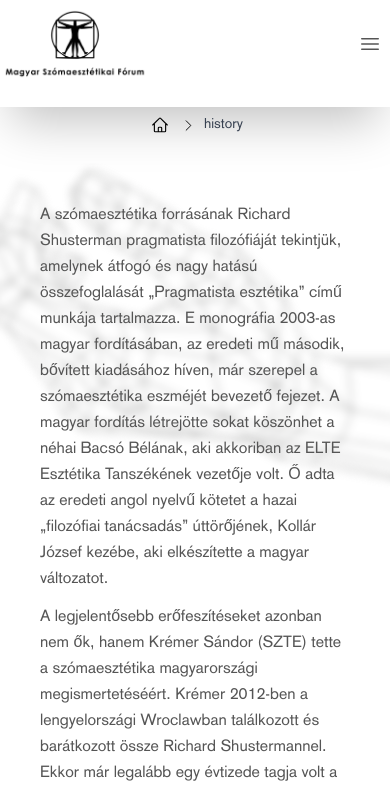
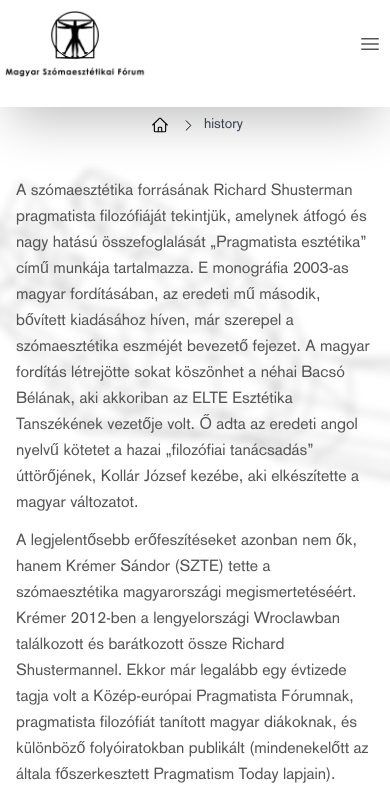
Before and after one commit to balumartin/hfs-app, a Next.js app: page /history in a window 390 px wide. Shown: the top 789 px of the page. Built offline with nearby package versions, Linux system fonts and the light colour scheme.

Commit message:
fix media

```diff
--- a/src/app/globals.css
+++ b/src/app/globals.css
@@ -80,7 +80,7 @@ a {
   }
 
   .p-container {
-    @apply p-6 lg:p-20 2xl:p-6;
+    @apply lg:p-6 xl:p-20 2xl:p-6;
   }
 
   .b-container {
--- a/src/app/members/page.tsx
+++ b/src/app/members/page.tsx
@@ -22,7 +22,7 @@ export default function MembersPage() {
           </svg>
           <h1>Tagok</h1>
         </div>
-        <div className="grid grid-cols-2 gap-4">
+        <div className="grid md:grid-cols-2 gap-4">
           {MEMBERS.map((m) => (
             <MemberCard key={m.key} member={m} />
           ))}
--- a/src/app/page.tsx
+++ b/src/app/page.tsx
@@ -1,13 +1,10 @@
 import AboutUs from "@/components/AboutUs";
-import BreadCrumb from "@/components/BreadCrumb";
-import Footer from "@/components/Footer";
-import Header from "@/components/Header";
 import News from "@/components/News";
 
 export default function HomePage() {
   return (
-    <main className="flex min-h-screen flex-col p-6">
-      <div className=" mx-auto z-0">
+    <main className="flex min-h-screen flex-col lg:p-6">
+      <div className="mx-auto z-0">
         <AboutUs />
         <News />
       </div>
```
